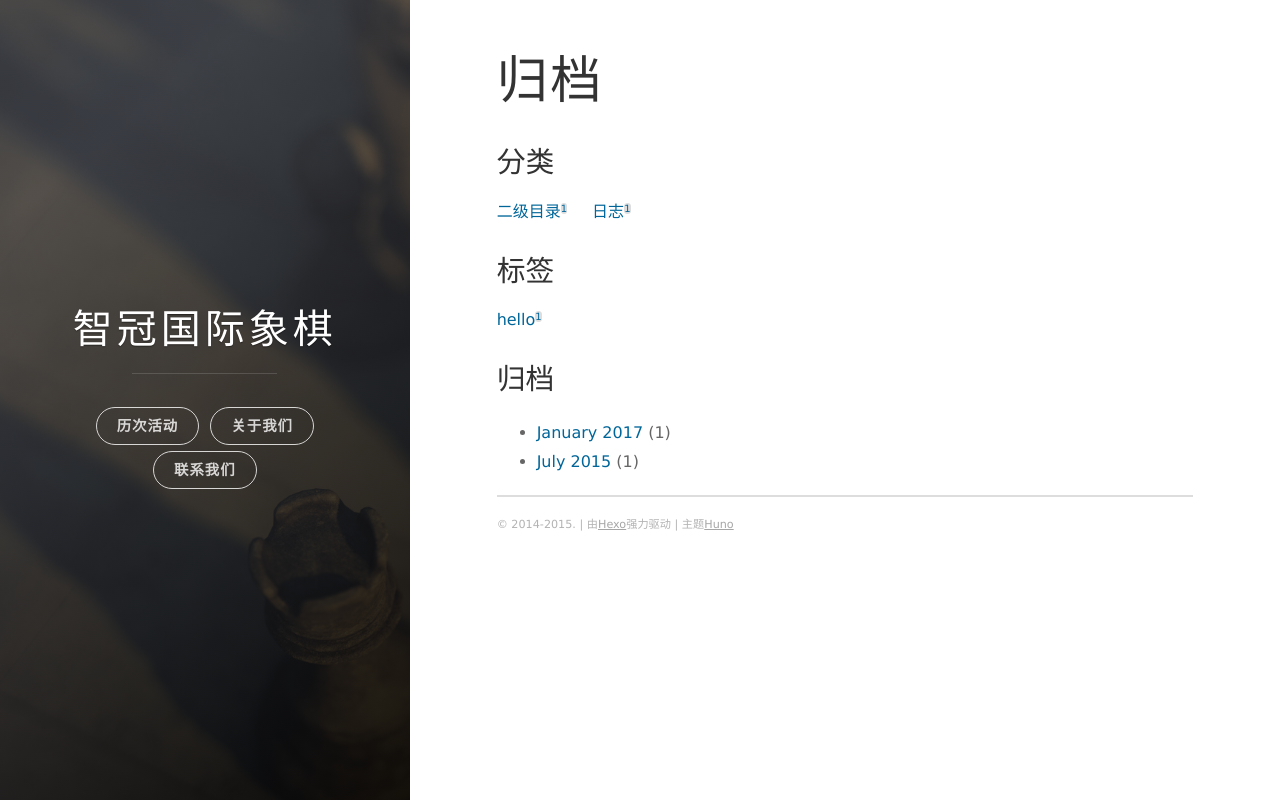
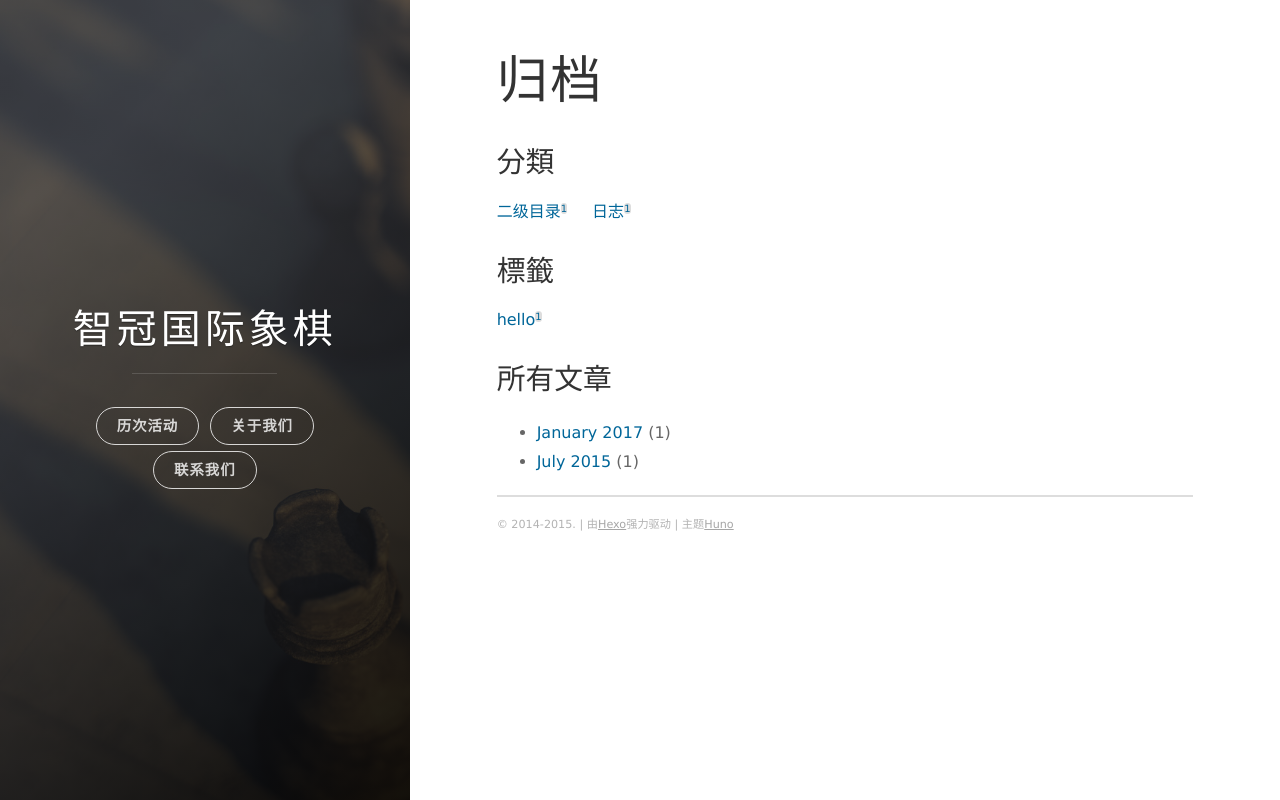
Before and after one commit to zhiguanguojixiangqi/zhiguanguojixiangqi.github.io, a plain HTML site: page archive/index.html in a window 1280 px wide. Drawn offline with nearby package versions, Linux system fonts and the light colour scheme; some packages are replaced by stand-ins of ours.

Commit message:
Site updated: 2017-02-04 19:17:07

```diff
--- a/archive/index.html
+++ b/archive/index.html
@@ -160,7 +160,7 @@ classes that you can use:
 <div class="archive-meta">
 
 
-    <h3>分类</h3>
+    <h3>分類</h3>
 
     <div class="categorieslist">
 
@@ -176,7 +176,7 @@ classes that you can use:
 
 
 
-    <h3>标签</h3>
+    <h3>標籤</h3>
     <div class="tagslist">
 
 
@@ -187,7 +187,7 @@ classes that you can use:
 
 
 
-    <h3>归档</h3>
+    <h3>所有文章</h3>
     <div class="archiveslist">
       <ul class="archive-list"><li class="archive-list-item"><a class="archive-list-link" href="/archives/2017/01/">January 2017</a><span class="archive-list-count">1</span></li><li class="archive-list-item"><a class="archive-list-link" href="/archives/2015/07/">July 2015</a><span class="archive-list-count">1</span></li></ul>
     </div>
```
